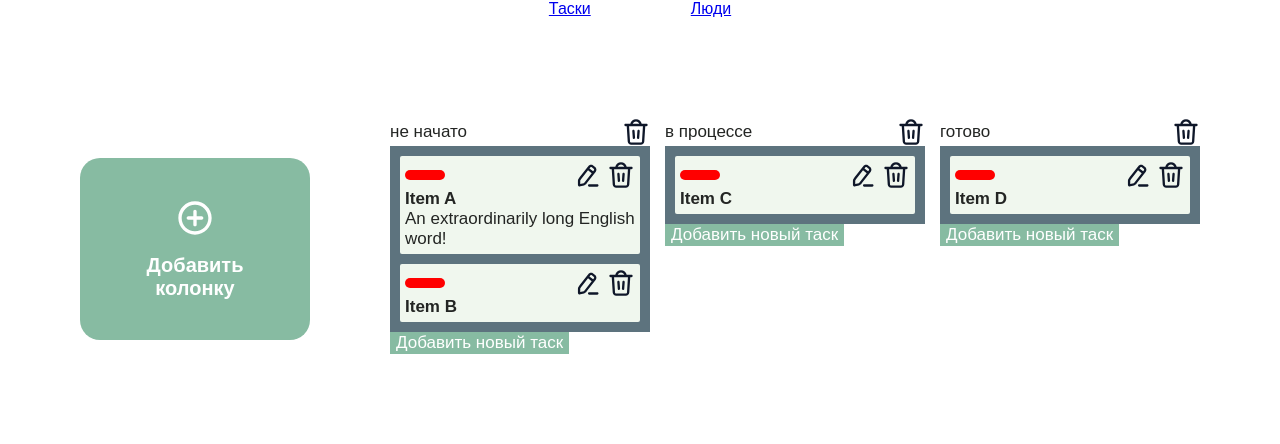
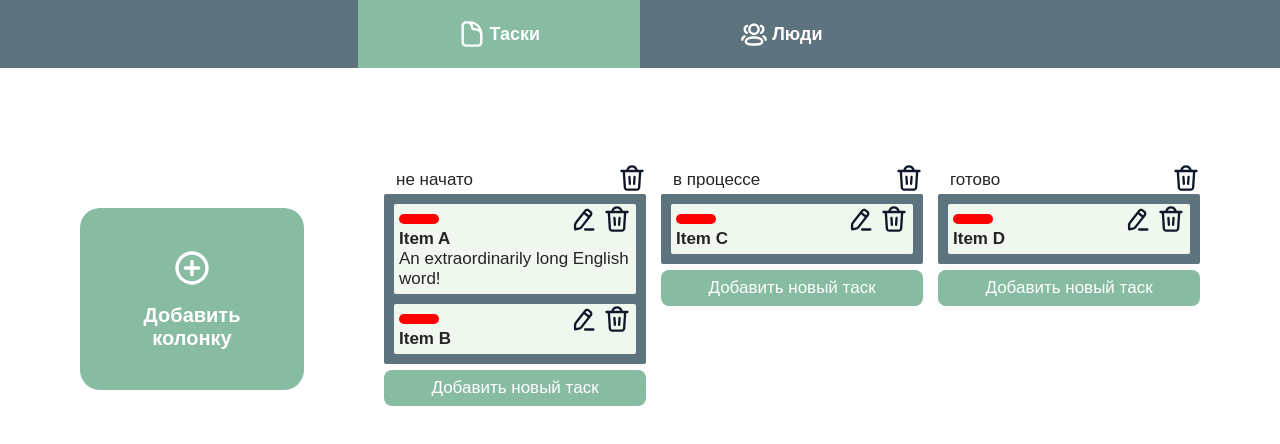
Before and after one commit to AleksaRud/ToDoList, a Vue app in the folder ToDoList/: page / in a window 1280 px wide. Shown: the top 444 px of the page. Built offline with nearby package versions, Linux system fonts and the light colour scheme.

Commit message:
main page design

```diff
--- a/ToDoList/components.d.ts
+++ b/ToDoList/components.d.ts
@@ -7,10 +7,12 @@ export {}
 
 declare module 'vue' {
   export interface GlobalComponents {
+    AButton: typeof import('ant-design-vue/es')['Button']
     AConfigProvider: typeof import('ant-design-vue/es')['ConfigProvider']
     AMenu: typeof import('ant-design-vue/es')['Menu']
     ASelect: typeof import('ant-design-vue/es')['Select']
     ATable: typeof import('ant-design-vue/es')['Table']
+    ATextarea: typeof import('ant-design-vue/es')['Textarea']
     DragDrop: typeof import('./src/components/DragDrop.vue')['default']
     HelloWorld: typeof import('./src/components/HelloWorld.vue')['default']
     People: typeof import('./src/components/People.vue')['default']
--- a/ToDoList/src/App.vue
+++ b/ToDoList/src/App.vue
@@ -5,18 +5,63 @@
 <template>
 
   <div class="header">
-    <RouterLink to="/">Таски</RouterLink>
-    <RouterLink to="/people">Люди</RouterLink>
+    <RouterLink to="/">
+      <div class="tasks-icon"></div>
+      Таски
+    </RouterLink>
+    <RouterLink to="/people">
+      <div class="users-icon"></div>
+      Люди
+    </RouterLink>
   </div>
     <RouterView/>
 
 </template>
 
 <style scoped>
+  .router-link-active{
+    background-color: #87BBA2;
+  }
+  a{
+    text-decoration: none;
+    color: #FFFFFF;
+    font-size: 18px;
+    font-weight: 600;
+    padding: 20px 100px;
+    transition: all 0.3s;
+    display: flex;
+    flex-direction: row;
+    align-items: center;
+    gap: 4px;
+  }
+  a:active{
+    text-decoration: none;
+    color: #FFFFFF;
+  }
+  a:hover, a:focus{
+    text-decoration: none;
+    color: #FFFFFF;
+    background-color: #87BBA2;
+  }
   .header{
     display: flex;
     flex-direction: row;
-    gap: 100px;
     justify-content: center;
+    background-color: #5D737E;
+    height: fit-content;
+  }
+  .tasks-icon{
+    width: 28px;
+    height: 28px;
+    background-image: url('./assets/task.svg');
+    background-repeat: no-repeat;
+    background-size: contain;
+  }
+  .users-icon{
+    width: 28px;
+    height: 28px;
+    background-image: url('./assets/users.svg');
+    background-repeat: no-repeat;
+    background-size: contain;
   }
 </style>
--- a/ToDoList/src/components/DragDrop.vue
+++ b/ToDoList/src/components/DragDrop.vue
@@ -147,13 +147,17 @@ import type { Item, Person } from './types'
             Добавить колонку
         </button>
         <div class="columns">
-            <div v-for="list in lists">
+            <div v-for="list in lists" class="column">
                 <div v-if="!list.in_edit" class="label-buttons">
-                    <div @click="list.in_edit = !list.in_edit">{{ list.title }}</div>
+                    <div @click="list.in_edit = !list.in_edit" class="title">{{ list.title }}</div>
                     <button @click="deleteList(list.list_id)" class="delete-button"></button>
                 </div>
-                <div v-if="list.in_edit">
-                    <input type="text" v-model="list.title" />
+                <div v-if="list.in_edit" class="label-buttons">
+                    <a-textarea
+                        v-model:value="list.title"
+                        placeholder="Введите название"
+                        auto-size
+                        />
                     <button @click="editList(list.list_id)">OK</button>
                 </div>
                 <div class="drop-zone" @drop="onDrop($event, list.list_id)" @dragenter.prevent @dragover.prevent>
@@ -188,33 +192,41 @@ import type { Item, Person } from './types'
 
         </div>
     </div>
+    <a-config-provider :theme="theme">
         <div class="edit-window">
             <div v-for="item in items">
                 <div v-if="item.in_edit" class="edit-label">
-                    Цвет
-                    <input type="color" v-model="item.label_color">
-                    Название
-                    <input type="text" v-model="item.title" />
-                    Описание
-                    <textarea v-model="item.discription" rows="3"></textarea>
-                    Люди
-                    <a-config-provider :theme="theme">
+                        Цвет
+                        <input type="color" v-model="item.label_color">
+                        Название
+                        <a-textarea
+                        v-model:value="item.title"
+                        placeholder="Введите название"
+                        auto-size
+                        />
+                        Описание
+                        <a-textarea
+                        v-model:value="item.discription"
+                        placeholder="Введите описание"
+                        :auto-size="{ minRows: 2, maxRows: 5 }"
+                        />
+                        Люди
                         <a-select
                             v-model:value="selected"
                             mode="multiple"
                             style="width: 100%"
-                            placeholder="Please select"
+                            placeholder="Выберите из списка"
                             :options="[...people].map((_, i) => ({ value: people[i].name }))"
                             @change="addPerson(item.id)"
                         ></a-select>
-                    </a-config-provider>
+
                     <div class="buttons">
                         <button @click="editElement(item.id)">ok</button>
                     </div>
                 </div>
             </div>
         </div>
-
+    </a-config-provider>
 </template>
 
 <style scoped>
@@ -229,6 +241,8 @@ import type { Item, Person } from './types'
         transition: all 0.3s;
         background-color: #87BBA2;
         color: #FFFFFF;
+        padding: 8px 10px;
+        border-radius: 8px;
     }
     button:hover{
         background-color: #5d737e;
@@ -280,7 +294,12 @@ import type { Item, Person } from './types'
         align-items: flex-start;
 
     }
-
+    .column{
+        display: flex;
+        flex-direction: column;
+        gap: 6px;
+        justify-content: center;
+    }
     .drop-zone{
 
         min-width: 100px;
@@ -288,10 +307,11 @@ import type { Item, Person } from './types'
         padding: 10px;
         min-height: 10px;
         height: fit-content;
+        border-radius: 2px;
     }
 
     .drag-el{
-        width: 230px;
+        width: 232px;
         background-color: #f0f7ee;
         outline: 2px solid #232523;
         outline-offset: -1px;
@@ -347,8 +367,8 @@ import type { Item, Person } from './types'
 
         padding: 10px;
         margin: 40px 20px;
-        border-radius: 2px;
-        gap: 4px;
+        border-radius: 6px;
+        gap: 8px;
     }
     .edit-button{
         background: none;
@@ -387,6 +407,10 @@ import type { Item, Person } from './types'
         flex-direction: row;
         justify-content: space-between;
         align-items: center;
+        height: 20px;
+        width: 100%;
     }
-
+    .label-buttons .title{
+        padding: 3px 3px 0 12px;
+    }
 </style>
```
Also changed, not shown: ToDoList/src/assets/task.svg (added), ToDoList/src/assets/users.svg (added).
